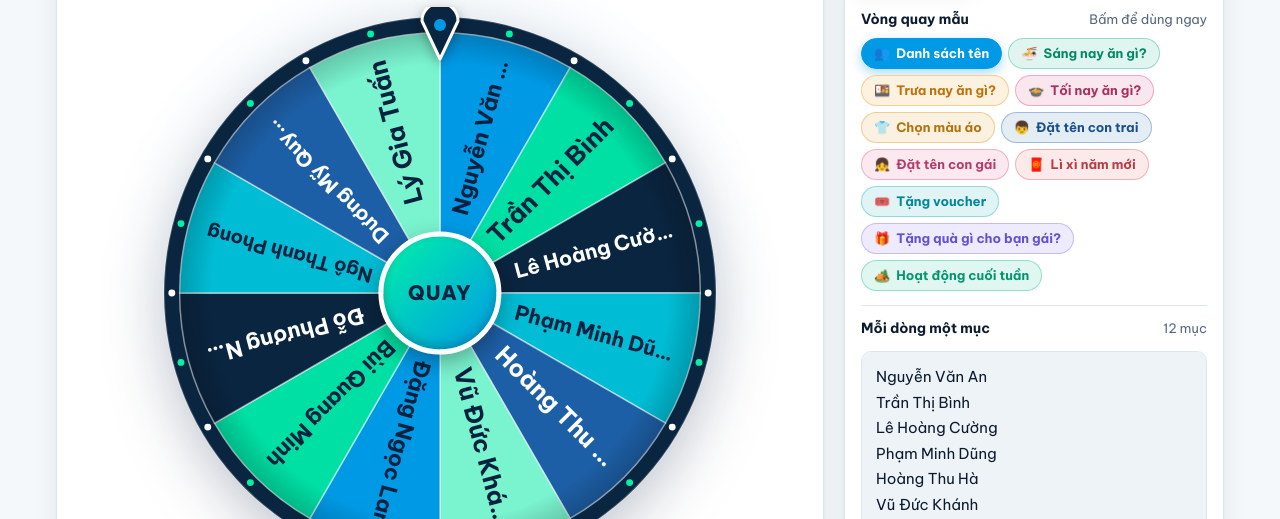
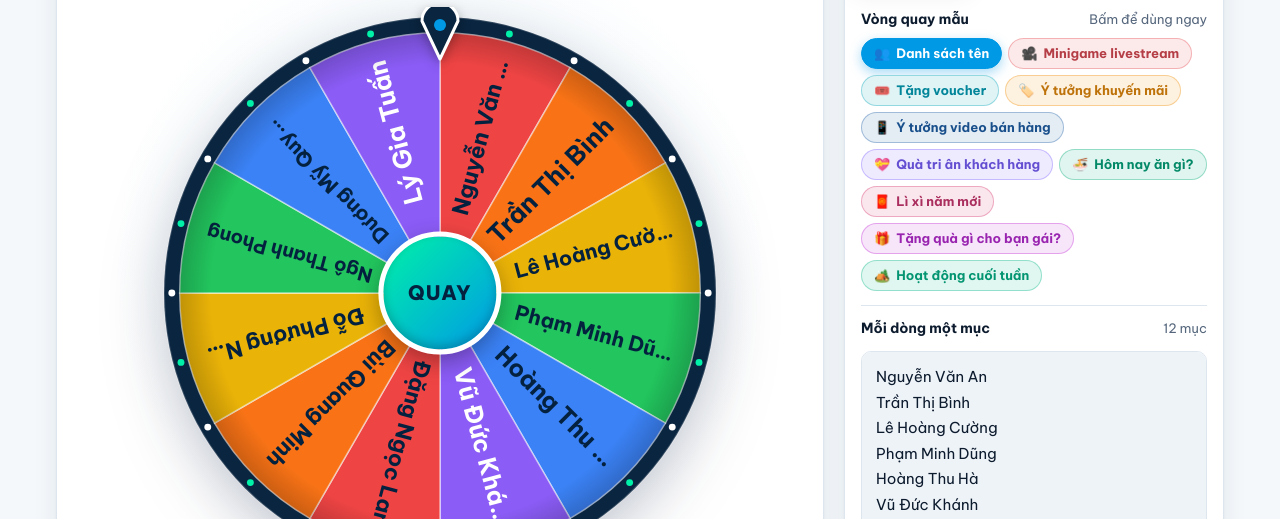
Before and after one commit to qtvuniversalchemistry-mm/vong-quay, a plain HTML site: page vong-quay/index.html in a window 1280 px wide. Shown: the part 281-800 px from the top of the page. Drawn offline with Linux system fonts and the light colour scheme.

Commit message:
Vòng quay mẫu: thêm chủ đề TMĐT, gộp Hôm nay ăn gì, mặc định bảng màu Cầu vồng
- Bỏ mẫu đặt tên con trai, con gái, chọn màu áo
- Thêm: Minigame livestream, Ý tưởng khuyến mãi, Ý tưởng video bán hàng, Quà tri ân khách hàng
- Gộp sáng/trưa/tối ăn gì thành Hôm nay ăn gì? (20 món)
- Bảng màu mặc định Cầu vồng, giữ lựa chọn của người đã tự chọn bảng màu

Co-Authored-By: Claude Opus 5.5 <noreply@anthropic.com>
Claude-Session: https://claude.ai/code/session_01MiXvnAtw4nDWg9YhT5kmkd

```diff
--- a/assets/js/wheel.js
+++ b/assets/js/wheel.js
@@ -21,51 +21,34 @@
   // Vòng quay mẫu: hiển thị phía trên ô danh sách, bấm để thay tiêu đề + danh sách
   var TEMPLATES = [
     { id: "names", icon: "👥", title: "Vòng quay may mắn", label: "Danh sách tên", color: "#0099e5", items: SAMPLE },
-    { id: "breakfast", icon: "🍜", title: "Sáng nay ăn gì?", label: "Sáng nay ăn gì?", color: "#00a877",
-      items: ["Phở bò", "Bún chả", "Bánh mì", "Xôi xéo", "Bún bò Huế", "Bánh cuốn", "Cháo sườn", "Miến gà", "Hủ tiếu", "Cơm tấm", "Bún riêu", "Bánh bao"] },
-    { id: "lunch", icon: "🍱", title: "Trưa nay ăn gì?", label: "Trưa nay ăn gì?", color: "#f08c00",
-      items: ["Cơm văn phòng", "Cơm gà xối mỡ", "Cơm rang dưa bò", "Cơm tấm sườn", "Bún đậu mắm tôm", "Bún chả", "Bún cá", "Mì Quảng", "Phở trộn", "Miến trộn", "Bánh mì chảo", "Salad + ức gà"] },
-    { id: "dinner", icon: "🍲", title: "Tối nay ăn gì?", label: "Tối nay ăn gì?", color: "#d6336c",
-      items: ["Lẩu Thái", "Lẩu nấm", "Lẩu bò", "Nướng BBQ", "Hải sản", "Ốc", "Gà rán", "Pizza", "Sushi", "Mì cay", "Bánh xèo", "Cơm nhà nấu"] },
-    { id: "shirt", icon: "👕", title: "Hôm nay mặc áo màu gì?", label: "Chọn màu áo", color: "#e08a00",
-      items: ["Trắng", "Đen", "Xanh dương", "Xanh lá", "Đỏ", "Vàng", "Hồng", "Xám", "Be", "Tím", "Cam", "Xanh navy"] },
-    { id: "boy", icon: "👦", title: "Đặt tên con trai", label: "Đặt tên con trai", color: "#1d5fa6",
-      // Nguồn tham khảo: drpapie.com.vn/ten-cho-be-trai (chọn lọc theo nhóm ý nghĩa)
-      items: [
-        "Duy Anh", "Đức Anh", "Minh Anh", "Nhật Anh", "Tuấn Anh", "Việt Anh", "Anh Khoa", "Đăng Khoa", "Bách Khoa", "Minh Khôi",
-        "Đăng Khôi", "Nguyên Khôi", "Nhật Minh", "Quang Minh", "Bảo Minh", "Tuấn Kiệt", "Gia Kiệt", "Anh Kiệt", "Minh Trí", "Minh Tuệ",
-        "Mạnh Cường", "Quốc Cường", "Hùng Cường", "Tiến Dũng", "Anh Dũng", "Trung Kiên", "Duy Kiên", "Đức Mạnh", "Tiến Mạnh", "Minh Chí",
-        "Minh Đức", "Trung Đức", "Minh Hiếu", "Trung Hiếu", "Thiện Nhân", "Trọng Nghĩa", "Minh Quân", "Anh Quân", "Hoàng Quân", "Quang Trung",
-        "Gia Bảo", "Thiên Bảo", "Huy Hoàng", "Nhật Hoàng", "Quốc Hưng", "Gia Khánh", "Duy Khánh", "Phúc Lộc", "Minh Thành", "Tiến Thành",
-        "Bảo An", "Bình An", "Thiên An", "An Khang", "Minh Khang", "Gia Khang", "Hoàng Phúc", "Hồng Phúc", "Đức Phúc", "Thái Bình"
-      ] },
-    { id: "girl", icon: "👧", title: "Đặt tên con gái", label: "Đặt tên con gái", color: "#e0457b",
-      // Nguồn tham khảo: huggies.com.vn – Tên hay cho bé gái 2026 (chọn lọc)
-      items: [
-        "Minh Anh", "Gia Hân", "Ngọc Hân", "Khánh Vy", "Tường Vy", "Bảo Ngọc", "Minh Châu", "Thiên An", "An Nhiên", "Khánh An",
-        "Diệu Linh", "Khánh Linh", "Thùy Linh", "Tuệ Linh", "Gia Linh", "Mỹ Linh", "Tuệ Nhi", "Thảo Nhi", "Bảo Nhi", "An Nhi",
-        "Ngọc Nhi", "Uyển Nhi", "Phương Anh", "Quỳnh Anh", "Bảo Anh", "Mai Anh", "Vân Anh", "Tú Anh", "Ngọc Anh", "Phương Thảo",
-        "Thanh Thảo", "Thu Thảo", "Mỹ Duyên", "Thục Quyên", "Ngọc Lan", "Ngọc Trâm", "Huyền Trâm", "Bích Ngọc", "Khánh Ngọc", "Thiên Kim",
-        "Kim Ngân", "Hoàng Yến", "Hải Yến", "Nhật Hạ", "Thanh Hà", "Minh Hà", "Thu Thủy", "Thùy Dương", "Thanh Mai", "Xuân Mai",
-        "Mai Phương", "Nhã Phương", "Lan Phương", "Tú Uyên", "Nhã Uyên", "Diệp Chi", "Quỳnh Chi", "Hồng Nhung", "Hà My", "Diễm My"
-      ] },
-    { id: "luckymoney", icon: "🧧", title: "Lì xì năm mới", label: "Lì xì năm mới", color: "#e5484d",
-      items: ["10.000đ", "20.000đ", "50.000đ", "100.000đ", "200.000đ", "500.000đ", "Thêm 1 lượt quay", "Chúc may mắn lần sau"] },
+    { id: "livestream", icon: "🎥", title: "Minigame livestream", label: "Minigame livestream", color: "#e5484d",
+      items: ["Voucher 50.000đ", "Freeship đơn tiếp theo", "Quà tặng kèm", "Sản phẩm mẫu thử", "Giảm thêm 10%", "Thêm 1 lượt quay", "Chọn quà tùy ý", "Chúc may mắn lần sau"] },
     { id: "voucher", icon: "🎟️", title: "Vòng quay voucher", label: "Tặng voucher", color: "#00a3b8",
       items: ["Giảm 10%", "Giảm 20%", "Giảm 30%", "Giảm 50%", "Freeship", "Mua 1 tặng 1", "Quà tặng kèm", "Chúc may mắn lần sau"] },
-    { id: "gift", icon: "🎁", title: "Tặng quà gì cho bạn gái?", label: "Tặng quà gì cho bạn gái?", color: "#7c5cff",
+    { id: "promo", icon: "🏷️", title: "Chạy khuyến mãi kiểu gì?", label: "Ý tưởng khuyến mãi", color: "#f08c00",
+      items: ["Giảm giá theo %", "Đồng giá", "Mua 2 giảm thêm", "Combo tiết kiệm", "Tặng quà kèm đơn", "Freeship", "Flash sale giờ vàng", "Voucher shop", "Giảm giá theo bậc đơn hàng", "Ưu đãi đơn đầu tiên", "Tích điểm đổi quà", "Mua kèm giá sốc"] },
+    { id: "tiktok", icon: "📱", title: "Hôm nay quay video gì?", label: "Ý tưởng video bán hàng", color: "#1d5fa6",
+      items: ["Unbox sản phẩm", "Review thật", "So sánh trước – sau", "Hướng dẫn sử dụng", "Hậu trường đóng gói đơn", "Trả lời bình luận khách", "Mẹo hay liên quan sản phẩm", "Feedback khách hàng", "Bắt trend âm thanh", "Một ngày làm chủ shop", "Top sản phẩm bán chạy", "Cắt highlight livestream"] },
+    { id: "thanks", icon: "💝", title: "Quà tri ân khách hàng", label: "Quà tri ân khách hàng", color: "#7c5cff",
+      items: ["Phiếu mua hàng 100.000đ", "Voucher giảm 15% lần sau", "Freeship đơn tiếp theo", "Sản phẩm dùng thử", "Túi tote in logo", "Cốc in logo", "Sổ tay", "Thẻ thành viên VIP"] },
+    { id: "food", icon: "🍜", title: "Hôm nay ăn gì?", label: "Hôm nay ăn gì?", color: "#00a877",
+      items: ["Phở bò", "Bún chả", "Bánh mì", "Xôi xéo", "Bún bò Huế", "Bánh cuốn", "Cơm tấm sườn", "Cơm gà xối mỡ", "Cơm văn phòng", "Bún đậu mắm tôm",
+        "Mì Quảng", "Hủ tiếu", "Bánh xèo", "Lẩu Thái", "Lẩu nấm", "Nướng BBQ", "Hải sản", "Gà rán", "Pizza", "Sushi"] },
+    { id: "luckymoney", icon: "🧧", title: "Lì xì năm mới", label: "Lì xì năm mới", color: "#d6336c",
+      items: ["10.000đ", "20.000đ", "50.000đ", "100.000đ", "200.000đ", "500.000đ", "Thêm 1 lượt quay", "Chúc may mắn lần sau"] },
+    { id: "gift", icon: "🎁", title: "Tặng quà gì cho bạn gái?", label: "Tặng quà gì cho bạn gái?", color: "#c026d3",
       items: ["Hoa tươi", "Son môi", "Nước hoa", "Gấu bông", "Túi xách", "Đồng hồ", "Trang sức", "Sô-cô-la", "Váy đầm", "Bữa tối lãng mạn", "Album ảnh kỷ niệm", "Chuyến du lịch ngắn"] },
     { id: "weekend", icon: "🏕️", title: "Cuối tuần này làm gì?", label: "Hoạt động cuối tuần", color: "#00b884",
       items: ["Đi cà phê", "Xem phim", "Đi picnic", "Leo núi", "Đi bơi", "Nấu ăn ở nhà", "Đọc sách", "Chơi board game", "Đi karaoke", "Dọn dẹp nhà cửa", "Về thăm gia đình", "Ngủ nướng"] }
   ];
 
-  // "brand" đọc màu từ assets/css/theme.css (--wheel-1 ... --wheel-6)
+  // Bảng màu đầu tiên là mặc định. "brand" đọc màu từ assets/css/theme.css (--wheel-1 ... --wheel-6)
   var PALETTES = [
+    { id: "rainbow", name: "Cầu vồng", colors: ["#ef4444", "#f97316", "#eab308", "#22c55e", "#3b82f6", "#8b5cf6"] },
     { id: "brand", name: "MAINN Media", colors: null },
     { id: "sunset", name: "Hoàng hôn", colors: ["#ff5a1f", "#ff8a3d", "#ffb020", "#f43f5e", "#c026d3", "#7c3aed"] },
     { id: "ocean", name: "Đại dương", colors: ["#0f1b3d", "#1e40af", "#2563eb", "#0ea5e9", "#06b6d4", "#14b8a6"] },
     { id: "candy", name: "Kẹo ngọt", colors: ["#fda4af", "#fdba74", "#fde047", "#86efac", "#7dd3fc", "#c4b5fd"] },
-    { id: "rainbow", name: "Cầu vồng", colors: ["#ef4444", "#f97316", "#eab308", "#22c55e", "#3b82f6", "#8b5cf6"] },
     { id: "mono", name: "Tối giản", colors: ["#0f1b3d", "#ffffff", "#24345f", "#f1f3f9"] }
   ];
 
@@ -73,7 +56,7 @@
     title: "Vòng quay may mắn",
     text: SAMPLE.join("\n"),
     results: [],
-    settings: { duration: 6, sound: true, confetti: true, autoRemove: false, palette: "brand" }
+    settings: { duration: 6, sound: true, confetti: true, autoRemove: false, palette: "rainbow", paletteChosen: false }
   };
 
   /* ---------- DOM ---------- */
@@ -110,6 +93,8 @@
       if (typeof s.text === "string") out.text = s.text;
       if (Array.isArray(s.results)) out.results = s.results.slice(0, 500);
       if (s.settings) for (var k in out.settings) if (k in s.settings) out.settings[k] = s.settings[k];
+      // Bảng màu mặc định đổi sang "Cầu vồng": áp dụng cho người chưa từng tự chọn bảng màu
+      if (!out.settings.paletteChosen) out.settings.palette = "rainbow";
     }
     return out;
   }
@@ -745,6 +730,7 @@
       var b = e.target.closest("[data-pal]");
       if (!b) return;
       state.settings.palette = b.getAttribute("data-pal");
+      state.settings.paletteChosen = true;
       renderPalettes(); buildWheel(); render(); save();
     });
 
--- a/vong-quay/index.html
+++ b/vong-quay/index.html
@@ -179,7 +179,7 @@
 
       <h2 id="cach-su-dung">Cách sử dụng vòng quay may mắn</h2>
       <ol class="steps">
-        <li><strong>Nhập danh sách:</strong> gõ mỗi dòng một tên (hoặc một phần quà) vào ô <em>Danh sách</em>. Bạn cũng có thể bấm một <em>vòng quay mẫu</em> như “Trưa nay ăn gì?”, “Tặng voucher”, hoặc nhập nhanh từ file .txt, .csv.</li>
+        <li><strong>Nhập danh sách:</strong> gõ mỗi dòng một tên (hoặc một phần quà) vào ô <em>Danh sách</em>. Bạn cũng có thể bấm một <em>vòng quay mẫu</em> như “Hôm nay ăn gì?”, “Minigame livestream”, “Tặng voucher”, hoặc nhập nhanh từ file .txt, .csv.</li>
         <li><strong>Tùy chỉnh:</strong> trong tab <em>Cài đặt</em>, đặt tiêu đề vòng quay, chọn thời gian quay, bảng màu và bật/tắt âm thanh, pháo giấy.</li>
         <li><strong>Bấm QUAY:</strong> bấm nút ở giữa vòng quay, bấm “Quay ngay” hoặc nhấn <kbd>Ctrl</kbd> + <kbd>Enter</kbd>.</li>
         <li><strong>Xem kết quả:</strong> tên trúng hiện trong hộp thông báo. Chọn <em>Quay tiếp</em>, <em>Xóa khỏi danh sách</em> hoặc <em>Đóng</em>.</li>
@@ -188,7 +188,7 @@
 
       <h2 id="tinh-nang">Tính năng nổi bật</h2>
       <ul>
-        <li><strong>Vòng quay mẫu có sẵn:</strong> sáng/trưa/tối ăn gì, chọn màu áo, đặt tên con, lì xì, voucher, quà tặng, hoạt động cuối tuần.</li>
+        <li><strong>Vòng quay mẫu có sẵn:</strong> minigame livestream, tặng voucher, ý tưởng khuyến mãi, ý tưởng video bán hàng, quà tri ân khách hàng, lì xì, hôm nay ăn gì, hoạt động cuối tuần.</li>
         <li><strong>Tự động loại người đã trúng</strong> để một người không trúng hai lần trong cùng chương trình.</li>
         <li><strong>Chế độ toàn màn hình</strong> phù hợp trình chiếu trên sân khấu hoặc chia sẻ màn hình khi livestream.</li>
         <li><strong>Lịch sử kết quả</strong> kèm thời gian, xuất được file CSV để đối chiếu, công bố.</li>
@@ -199,6 +199,7 @@
       <h2 id="ung-dung">Vòng quay may mắn dùng để làm gì?</h2>
       <ul>
         <li><strong>Minigame livestream bán hàng</strong> trên TikTok, Shopee, Facebook: chọn người bình luận trúng quà, trúng voucher.</li>
+        <li><strong>Lên ý tưởng kinh doanh online:</strong> quay chọn hình thức khuyến mãi, chủ đề video TikTok bán hàng, quà tri ân khách hàng khi bí ý tưởng.</li>
         <li><strong>Bốc thăm trúng thưởng</strong> trong sự kiện, hội nghị khách hàng, tiệc tất niên, year end party.</li>
         <li><strong>Lớp học, đào tạo nội bộ:</strong> gọi tên ngẫu nhiên, chia lượt thuyết trình.</li>
         <li><strong>Công việc nhóm:</strong> phân công trực, chọn người chủ trì họp, chọn quán ăn trưa.</li>
```
Also changed, not shown: 1 other file.
